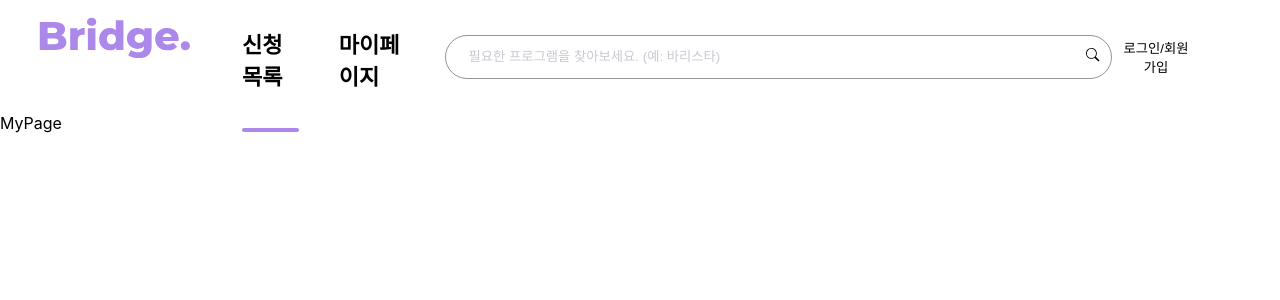
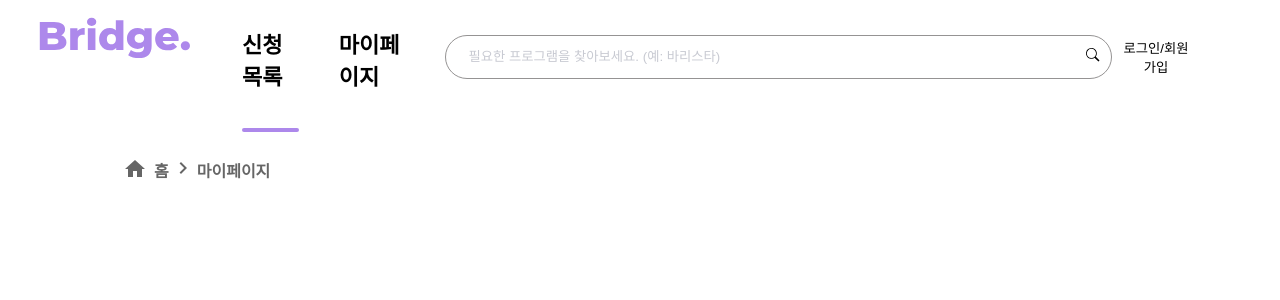
Before and after one commit to Likelion-at-SMWU-11th/LoveBridge-Client, a React (Create React App) app: page /my in a window 1280 px wide. Shown: the top 300 px of the page. Built offline with nearby package versions, Linux system fonts and the light colour scheme.

Commit message:
[feat] PagePath 추가(#7)

```diff
--- a/src/component/page/ApplyPage.jsx
+++ b/src/component/page/ApplyPage.jsx
@@ -1,8 +1,16 @@
 import React from 'react'
+import styled from 'styled-components';
+import PagePath from '../ui/PagePath';
+
+const Wrapper = styled.div`
+  padding: 45px 136px 0px 123px;
+`
 
 function ApplyPage() {
   return (
-    <div>ApplyPage</div>
+    <Wrapper>
+      <PagePath pathname1='신청목록'/>
+    </Wrapper>
   )
 }
 
--- a/src/component/page/MyPage.jsx
+++ b/src/component/page/MyPage.jsx
@@ -1,8 +1,16 @@
 import React from 'react'
+import styled from 'styled-components';
+import PagePath from '../ui/PagePath';
+
+const Wrapper = styled.div`
+  padding: 45px 136px 0px 123px;
+`
 
 function MyPage() {
   return (
-    <div>MyPage</div>
+    <Wrapper>
+      <PagePath pathname1='마이페이지'/>
+    </Wrapper>
   )
 }
 
--- /dev/null
+++ b/src/component/ui/PagePath.jsx
@@ -0,0 +1,67 @@
+import React from 'react';
+import { useNavigate } from "react-router-dom";
+import styled from 'styled-components';
+import home from '../img/home.svg';
+import arrow from '../img/arrow.svg';
+
+const Wrapper = styled.div`
+    display: flex;
+    height: 23px;
+    width: fit-content;
+    align-items: center;
+`
+const HomeIcon = styled.div`
+    margin: 3px 2px 0px 0px;
+    cursor: pointer;
+`
+const PageName = styled.div`
+    margin: 0px 5px 0px 5px;
+    color: #666;
+    font-weight: 700;
+    font-size: 16px;
+    cursor: pointer;
+`
+const ArrowIcon = styled.div`
+    margin: 0px 5px 0px 5px;
+`
+const Path1 = styled.div`
+    display: flex;
+`
+const Path2 = styled.div`
+    display: flex;
+`
+const Home = styled.div`
+    display: flex;
+    align-items: center;
+    cursor: pointer;
+`
+
+
+
+function PagePath(props) {
+    const { pathname1, pathname2 } = props;
+    const navigate = useNavigate();
+
+    return (
+        <Wrapper>
+            <Home onClick={() => { navigate('/') }}>
+            <HomeIcon><img src={home}/></HomeIcon>
+            <PageName>홈</PageName>
+            </Home>
+            { pathname1 &&
+            <Path1>
+            <ArrowIcon><img src={arrow}/></ArrowIcon>
+            <PageName>{pathname1}</PageName>
+            </Path1>
+            }
+            { pathname2 &&
+            <Path2>
+            <ArrowIcon><img src={arrow}/></ArrowIcon>
+            <PageName>{pathname2}</PageName>
+            </Path2>
+            }
+        </Wrapper>
+    );
+};
+
+export default PagePath;
```
Also changed, not shown: src/component/img/arrow.svg (added), src/component/img/home.svg (added).
